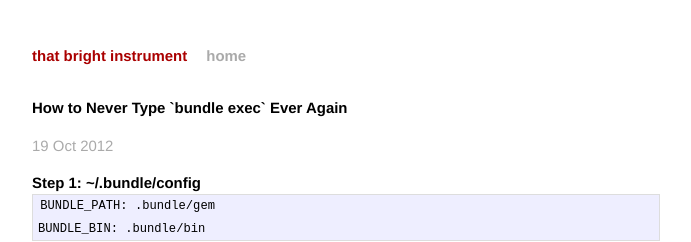
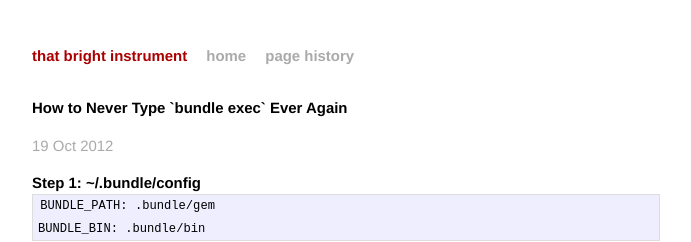
Before and after one commit to nicknovitski/nicknovitski.github.io, a Jekyll site: the page built from _posts/2012-10-19-how-to-never-type-bundle-exec-ever-again.md, in a window 1280 px wide. Shown: the top 242 px of the page, without its empty margins (294-985 px from the left). Built offline with Jekyll 4.4.1, drawn with Linux system fonts in a browser that asks for light colours.

Commit message:
add page history link

```diff
--- a/_layouts/default.html
+++ b/_layouts/default.html
@@ -19,6 +19,7 @@
           <div class="header">
             <h1 class="title"><a href="/">{{ site.name }}</a></h1>
             <a class="extra" href="/">home</a>
+            <a class="extra" href="{{ site.github.repository_url }}/commits/master/{{ page.path }}">page history</a>
           </div>
 
           {{ content }}
```
